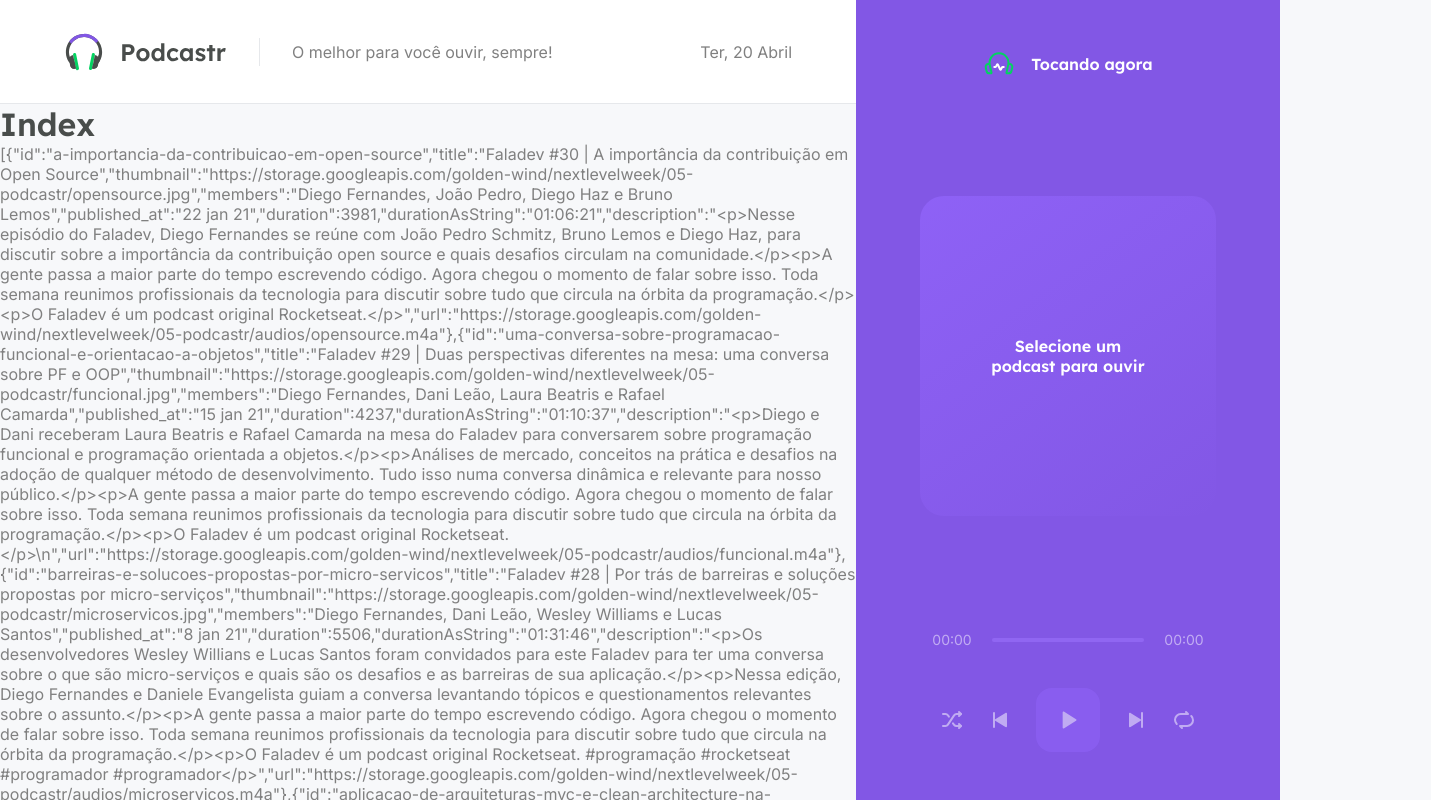
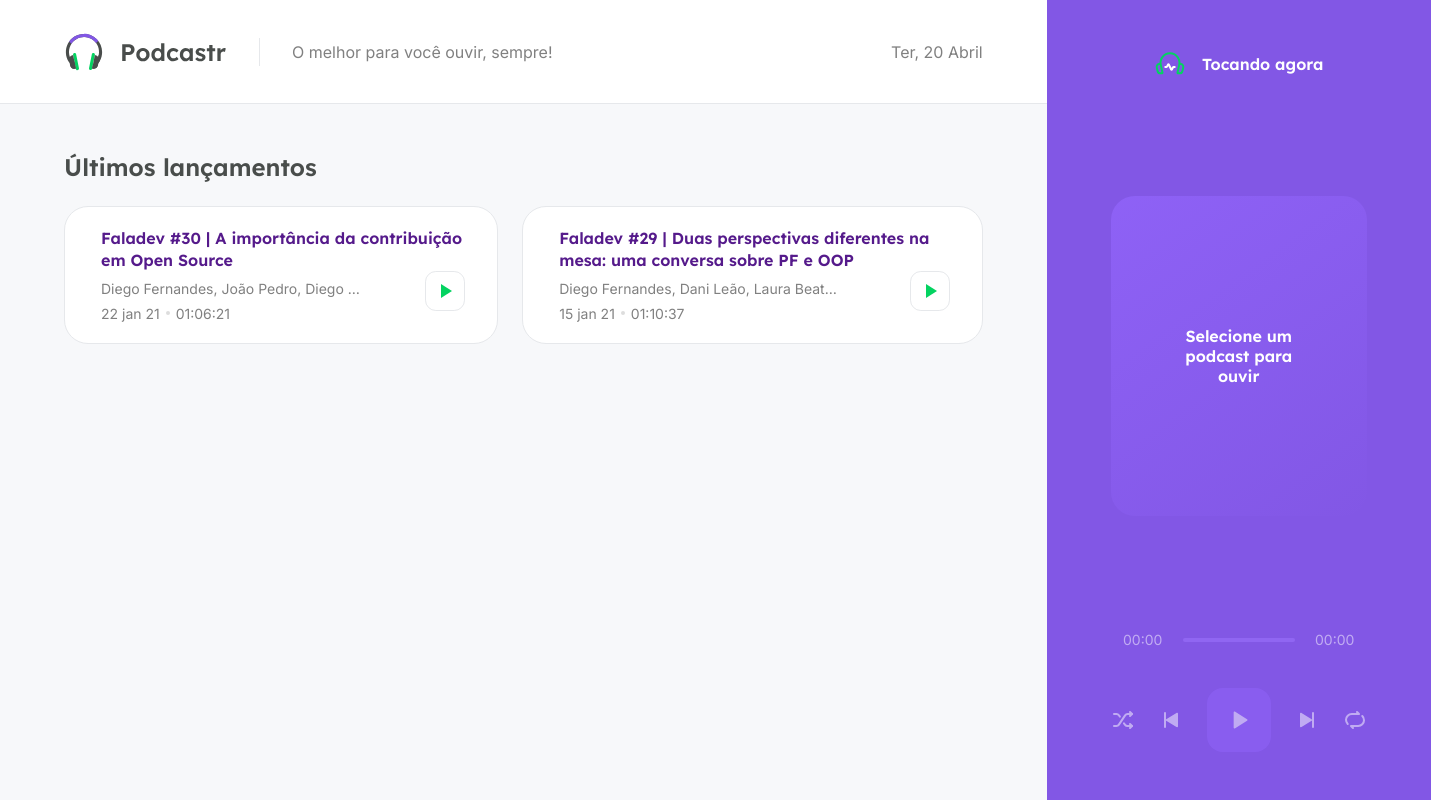
Before and after one commit to igoryouiti/podcastr-nlw-5, a Next.js app: page / in a window 1280 px wide. Shown: the top 800 px of the page, 1431 px wide, since content can reach past the window. Built offline with nearby package versions, Linux system fonts and the light colour scheme; data requests are answered from the project's data file; grey boxes are pictures that could not be loaded.

Commit message:
últimos lançamentos in home

```diff
--- /dev/null
+++ b/next.config.js
@@ -0,0 +1,5 @@
+module.exports = {
+  images: {
+    domains: ['storage.googleapis.com']
+  }
+}
--- /dev/null
+++ b/src/pages/home.module.scss
@@ -0,0 +1,111 @@
+.homepage{
+  padding: 0 4rem;
+  height: calc(100vh - 6.5rem);
+  overflow-y: scroll;
+
+  h2{
+    margin-top: 3rem;
+    margin-bottom: 1.5rem;
+  }
+}
+
+.latestEpisodes {
+  ul {
+    list-style: none; //tira a bolinha da list
+    display: grid;
+    grid-template-columns: repeat(2, 1fr);
+    gap: 1.5rem;
+
+    li{
+      background: var(--white);
+      border: 1px solid var(--gray-100);
+      padding: 1.25rem;
+      border-radius: 1.5rem;
+      position: relative;
+
+      display: flex;
+      align-items: center;
+
+      img{
+        width: 6rem;
+        height: 6rem;
+        border-radius: 1rem;
+      }
+
+      .episodeDetails {
+        flex: 1;
+        margin-left: 1rem;
+
+        a {
+          display: block;
+          color: car(--gray-800);
+          font-family: Lexend, sans-serif;
+          font-weight: 600;
+          text-decoration: none;
+          line-height: 1.4rem;
+
+          &:hover{
+            text-decoration: underline;
+          }
+        }
+
+        p {
+          font-size: 0.875rem;
+          margin-top: 0.5rem;
+          max-width: 70%;
+          white-space: nowrap;
+          overflow: hidden;
+          text-overflow: ellipsis;
+        }
+
+        span {
+          display: inline-block;
+          margin-top: 0.5rem;
+          font-size: 0.875rem;
+
+          &:last-child {
+            margin-left: 0.5rem;
+            padding-left: 0.5rem;
+            position: relative;
+
+            &::before {
+              content: "";
+              width: 4px;
+              height: 4px;
+              border-radius: 2px;
+              background: #DDD;
+              position: absolute;
+              left: 0;
+              top: 50%;
+              transform: translate(-50%, -50%);
+            }
+          }
+        }
+      }
+
+      button {
+        position: absolute;
+        right: 2rem;
+        bottom: 2rem;
+
+        width: 2.5rem;
+        height: 2.5rem;
+        background: var(--white);
+        border: 1px solid var(--gray-100);
+        border-radius: 0.675rem;
+        font-size:0;
+
+        transition: filter 0.2s;
+
+        img {
+          width: 1.5rem;
+          height: 1.5rem;
+        }
+
+        &:hover {
+          filter: brightness(0.95);
+        }
+      }
+    }
+  }
+}
--- a/src/pages/index.tsx
+++ b/src/pages/index.tsx
@@ -33,10 +33,13 @@
 // SSG -> static side generation só funciona no Next em produção
 
 import { GetStaticProps } from 'next';
+import Image from 'next/image';
 import { format, parseISO } from 'date-fns';
 import ptBR from 'date-fns/locale/pt-BR';
 import { api } from '../services/api';
 import { convertDurationToTimeString } from '../utils/convertDurationToTimeString';
+
+import styles from './home.module.scss';
 
 type Episode = {
   id: string;
@@ -47,20 +50,52 @@
   duration: number;
   durationAsString: string;
   url: string;
-  published_at: string;
-
+  publishedAt: string;
 }
 
 type HomeProps = {
-  episodes: Episode[];
+  latestEpisodes: Episode[];
+  allEpisodes: Episode[];
 }
 
-export default function Home(props: HomeProps) {
+export default function Home({ latestEpisodes, allEpisodes }: HomeProps) {
 
   return (
-    <div>
-      <h1>Index</h1>
-      <p>{JSON.stringify(props.episodes)}</p>
+    <div className={styles.homepage}>
+      <section className={styles.latestEpisodes}>
+        <h2>Últimos lançamentos</h2>
+
+        <ul>
+          {latestEpisodes.map(episode => {
+            return (
+              <li key={episode.id}>
+                <Image
+                  width={192}
+                  height={192}
+                  src={episode.thumbnail}
+                  alt={episode.title}
+                  objectFit="cover"
+                />
+
+                <div className={styles.episodeDetails}>
+                  <a href="">{episode.title}</a>
+                  <p>{episode.members}</p>
+                  <span>{episode.publishedAt}</span>
+                  <span>{episode.durationAsString}</span>
+                </div>
+
+                <button type="button">
+                  <img src="/play-green.svg" alt="Tocar episódio" />
+                </button>
+              </li>
+
+            )
+          })}
+        </ul>
+      </section>
+      <section className={styles.allEpisodes}>
+
+      </section>
     </div>
   )
 }
@@ -80,17 +115,21 @@
       title: episode.title,
       thumbnail: episode.thumbnail,
       members: episode.members,
-      published_at: format(parseISO(episode.published_at), 'd MMM yy', { locale: ptBR }),
+      publishedAt: format(parseISO(episode.published_at), 'd MMM yy', { locale: ptBR }),
       duration: Number(episode.file.duration),
       durationAsString: convertDurationToTimeString(Number(episode.file.duration)),
       description: episode.description,
       url: episode.file.url,
-    }
+    };
   })
+
+  const latestEpisodes = episodes.slice(0, 2);
+  const allEpisodes = episodes.slice(2, episodes.length)
 
   return {
     props: {
-      episodes
+      latestEpisodes,
+      allEpisodes
     },
     revalidate: 60 * 60 * 8 // 60 sec * 60 min * 8h = 28.800 sec (8h)
   }
```
